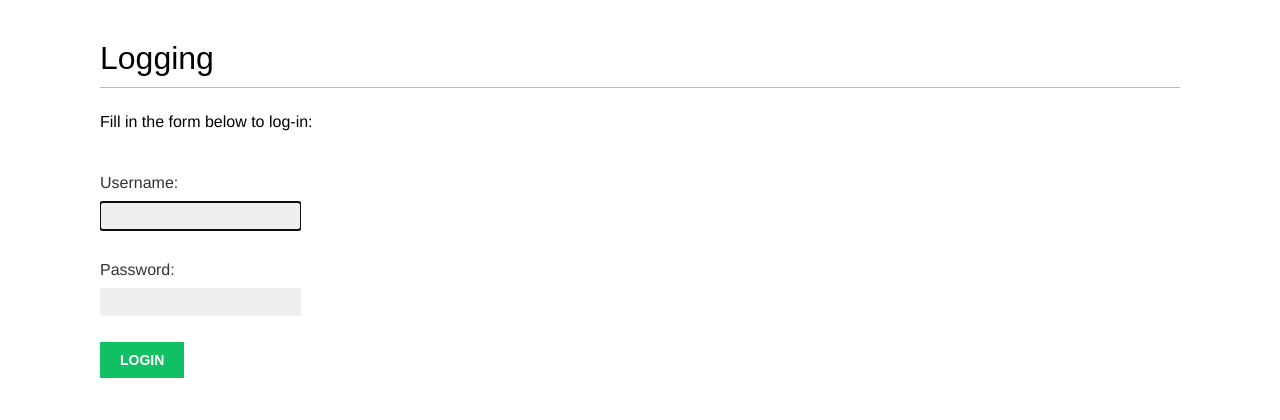
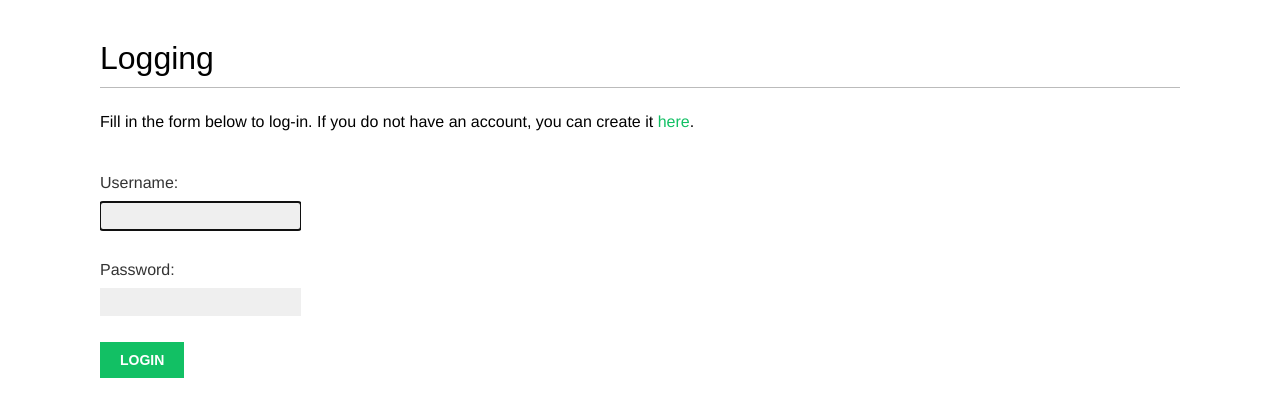
Before and after one commit to BlooAM/d4o-social, a Django app: page /account/login/ in a window 1280 px wide. Shown: the part 47-467 px from the top of the page. Run offline with Django 4.2, Linux system fonts and the light colour scheme; some web fonts are replaced.

Commit message:
add link to registration page in main login view

```diff
--- a/d4o_social/account/templates/registration/login.html
+++ b/d4o_social/account/templates/registration/login.html
@@ -7,7 +7,10 @@
     {% if form.errors %}
         <p>User name or password is incorrect. Try again.</p>
     {% else %}
-        <p>Fill in the form below to log-in:</p>
+        <p>
+            Fill in the form below to log-in.
+            If you do not have an account, you can create it <a href="{% url "register" %}">here</a>.
+        </p>
     {% endif %}
     <div class="login-form">
         <form action="{% url 'login' %}" method="post">
```
